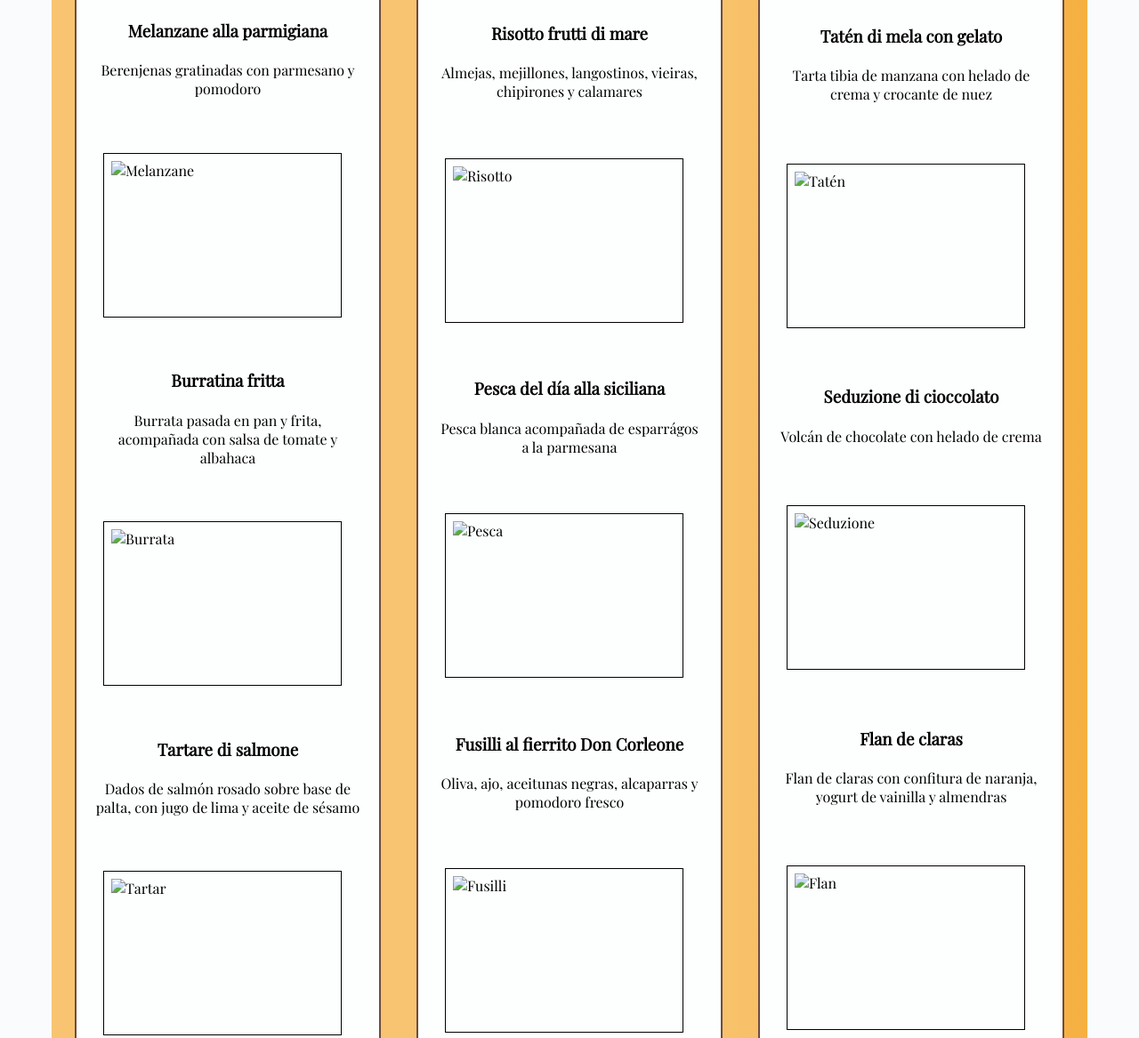
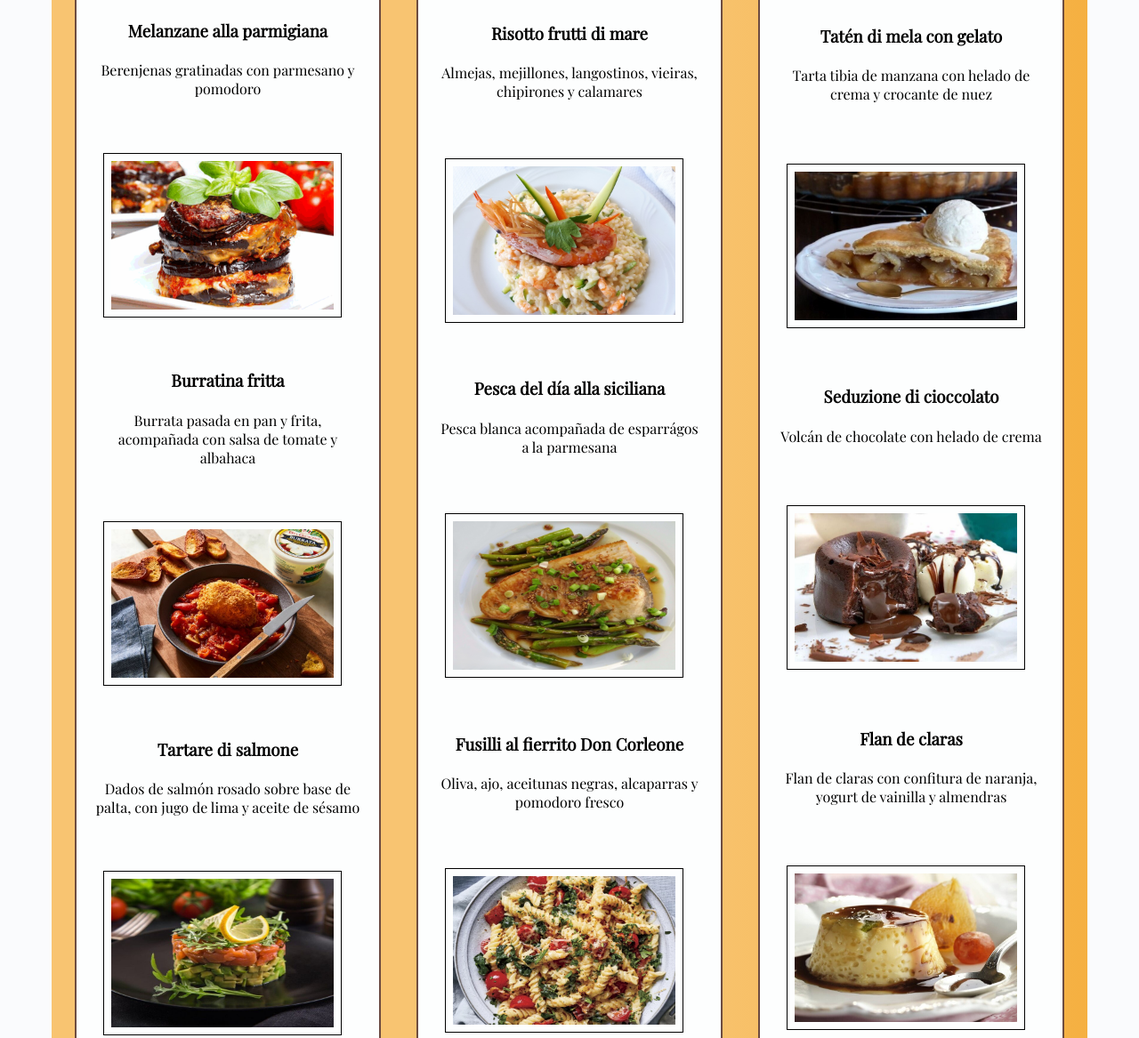
Before and after one commit to KarinTech/NOSOTROS-, a plain HTML site: page index.html in a window 1280 px wide. Shown: the part 646-1813 px from the top of the page at 89% size. Drawn offline with nearby package versions, Linux system fonts and the light colour scheme.

Commit message:
arreglo-img

```diff
--- a/index.html
+++ b/index.html
@@ -30,7 +30,7 @@
           <a href="https://sensazioneinicio.netlify.app/" class="nav-menu-link nav-link">Inicio</a>
         </li>
         <li class="nav-menu-item">
-          <a href="#" class="nav-menu-link nav-link">Sobre Nosotros</a>
+          <a href="https://sensazionenosotros.netlify.app/" class="nav-menu-link nav-link">Sobre Nosotros</a>
         </li>
         <li class="nav-menu-item">
           <a href="https://unique-cuchufli-1dcf47.netlify.app/" class="nav-menu-link nav-link">Vinos</a>
@@ -51,13 +51,13 @@
 
 <br>
 
-<div class="Chef"><img src="media/Chef-5989368_1280.png -Pixabay- Gif con animación y texto de Canvas.gif" width="153" height="192">
+<div class="Chef"><img src="img/Chef-5989368_1280.png -Pixabay- Gif con animación y texto de Canvas.gif" width="153" height="192">
 </div>
 
 <br>
 
 <div class="subtítulo">
-  <h3>Estos son los platos sugeridos por nuestro chef para esta semana. <br> Consultá aquí los <a href="vinos">vinos</a> con los que recomienda acompañarlos. </h3>
+  <h3>Estos son los platos sugeridos por nuestro chef para esta semana. <br> Consultá aquí los <a href="https://unique-cuchufli-1dcf47.netlify.app/">vinos</a> con los que recomienda acompañarlos. </h3>
 </div>
 
 <br>
@@ -78,7 +78,7 @@
       </div>
 
       <div class="grid-item-foto">
-      <img src="media/Melanzane II -Pinterest- Redimensionada.gif" alt="Melanzane" width="250" height="167"/>
+      <img src="img/Melanzane II -Pinterest- Redimensionada.gif" alt="Melanzane" width="250" height="167"/>
       </div>
 
       <div class="grid-item">
@@ -87,7 +87,7 @@
       </div>
 
       <div class="grid-item-foto">
-      <img src="media/Burrata frita II -Pinterest-.jpg" alt="Burrata" width="250" height="167"/>
+      <img src="img/Burrata frita II -Pinterest-.jpg" alt="Burrata" width="250" height="167"/>
       </div>
 
       <div class="grid-item">
@@ -96,7 +96,7 @@
       </div>
 
       <div class="grid-item-foto">
-      <img src="media/Tartar de Salmón -Pinterest- Redimensionada.jpg" alt="Tartar" width="250" height="167" />
+      <img src="img/Tartar de Salmón -Pinterest- Redimensionada.jpg" alt="Tartar" width="250" height="167" />
       </div>
   </div>
 
@@ -114,7 +114,7 @@
     </div>
 
     <div class="grid-item-foto">
-    <img src="media/Risotto -Pixabay risotto-frutti-di-mare-3711871- Redimensionada.jpg" alt="Risotto" width="250" height="167" />
+    <img src="img/Risotto -Pixabay risotto-frutti-di-mare-3711871- Redimensionada.jpg" alt="Risotto" width="250" height="167" />
     </div>
 
     <div class="grid-item">
@@ -123,7 +123,7 @@
     </div>
 
     <div class="grid-item-foto">
-    <img src="media/Pesca del día II -Pinterest- Redimensionada.png" alt="Pesca" width="250" height="167" />
+    <img src="img/Pesca del día II -Pinterest- Redimensionada.png" alt="Pesca" width="250" height="167" />
     </div>
 
     <div class="grid-item">
@@ -132,7 +132,7 @@
     </div>
 
     <div class="grid-item-foto">
-    <img src="media/Fusilli II -Pinterest- Redimensionada.png" alt="Fusilli" width="250" height="167" />
+    <img src="img/Fusilli II -Pinterest- Redimensionada.png" alt="Fusilli" width="250" height="167" />
     </div>
 </div>
 
@@ -150,7 +150,7 @@
     </div>
 
     <div class="grid-item-foto">
-    <img src="media/Tarta de manzana -Pinterest- Recortada -Redimensionada-.jpg" alt="Tatén" width="250" height="167" />
+    <img src="img/Tarta de manzana -Pinterest- Recortada -Redimensionada-.jpg" alt="Tatén" width="250" height="167" />
     </div>
 
     <div class="grid-item">
@@ -159,7 +159,7 @@
     </div>
 
     <div class="grid-item-foto">
-    <img src="media/Volcán de chocolate -Pinterest- Redimensionada.jpg" alt="Seduzione" width="250" height="167" />
+    <img src="img/Volcán de chocolate -Pinterest- Redimensionada.jpg" alt="Seduzione" width="250" height="167" />
     </div>
 
     <div class="grid-item">
@@ -168,7 +168,7 @@
     </div>
 
     <div class="grid-item-foto">
-    <img src="media/Flan de claras -Pinterest- Recortada -Redimensionada-.jpg" alt="Flan" width="250" height="167" />
+    <img src="img/Flan de claras -Pinterest- Recortada -Redimensionada-.jpg" alt="Flan" width="250" height="167" />
     </div>
 
   </div>
@@ -180,7 +180,7 @@
     <div class="box">
     <figure>
         <a href="#">
-          <img src="./media/Logo Sensazione.png" alt="Logotipo del restaurante">
+          <img src="img/Logo.png" alt="Logotipo del restaurante">
         </a>
     </figure>
   </div>
```
